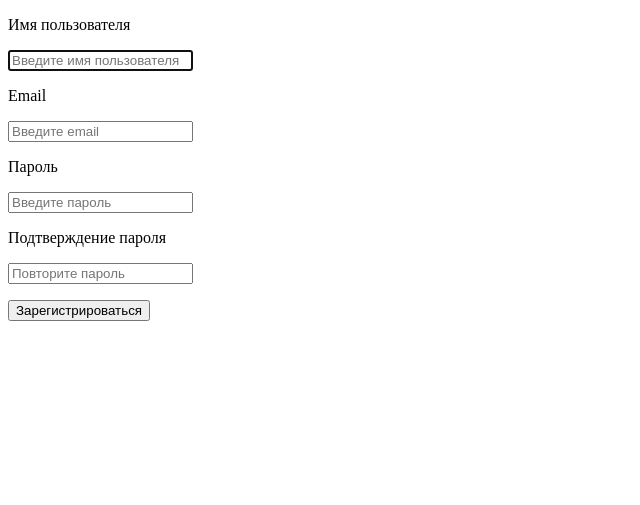
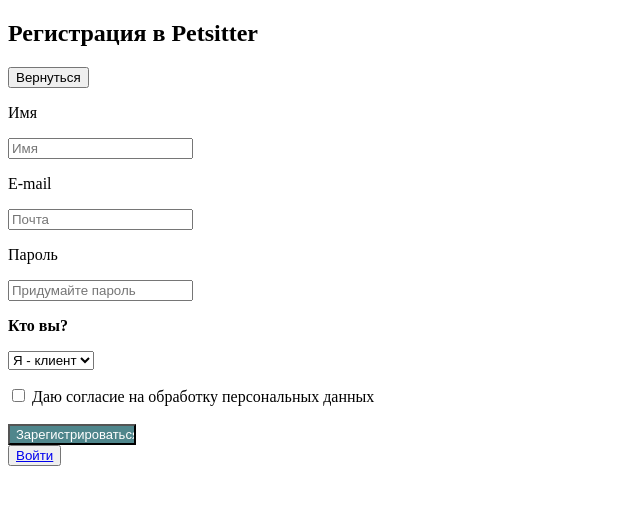
Before and after one commit to bioRival/pet-sitters, a Django app: page /user/signup/ in a window 1280 px wide. Shown: the top 505 px of the page, without its empty margins (0-640 px from the left). Run offline with Django 5.2, Linux system fonts and the light colour scheme.

Commit message:
Сделана регистрация
Сделана регистрация. Чекбокс добавлен заглушкой. Так же оставила закладку под всплывающее сообщение об ошибке.

```diff
--- a/petsit/settings.py
+++ b/petsit/settings.py
@@ -165,3 +165,6 @@
 SPECTACULAR_SETTINGS = {
     "TITLE": "Django DRF Pet-Sitters",
 }
+
+MY_SUPER_ERROR = 80
+MESSAGE_LEVEL = MY_SUPER_ERROR
--- a/templates/user_app/signup.html
+++ b/templates/user_app/signup.html
@@ -6,28 +6,52 @@
 </head>
 <body>
 {% block content %}
-<div class="form-section container mt-3 justify-content-center d-flex">
-<div class="col-lg-4 col-sm-12">
-<form method="post">
+<h2>Регистрация в Petsitter</h2>
+        <input type="button" onclick="history.back();" class="btn btn-outline-secondary btn-sm" value="Вернуться"/>
+<form class="container mt-4" method="POST" enctype="multipart/form-data">
     {% csrf_token %}
-    {% if form.non_field_errors %}
-        <div class="alert alert-danger">
-            {{ form.non_field_errors }}
+
+       <div class="row mt-4">
+        <div class="form-group col-md-6">
+            <p><label>Имя</label></p>
+            <input type="text" class="form-control" name="first_name" id="first_name" placeholder="Имя"
+                value="{{customer.user.first_name}}" required>
         </div>
-    {% endif %}
-    {% for field in form %}
-        <p class="form-label">{{ field.label }}</p>
-        <p>{{ field }}</p>
-        {% if field.errors %}
-            <ul class="alert alert-danger">
-                {{ field.errors }}
-            </ul>
-        {% endif %}
-    {% endfor %}
-    <button type="submit" class="btn btn-outline-success">Зарегистрироваться</button>
+   </div>
+
+   <div class="row mt-4">
+        <div class="form-group col-md-6">
+            <p><label>E-mail</label></p>
+            <input type="email" class="form-control" name="email" id="email" placeholder="Почта" required>
+        </div>
+   </div>
+
+    <div class="row mt-4">
+        <div class="form-group col-md-6">
+            <p><label>Пароль</label></p>
+            <input type="password" class="form-control" name="password1" id="password1" placeholder="Придумайте пароль" required>
+        </div>
+    </div>
+
+    <div>
+           <p><strong>Кто вы?</strong></p>
+   <p><select name="user_type">
+    <option value="заказчик" selected>Я - клиент</option>
+    <option value="исполнитель">Я - ситтер</option>
+   </select></p>
+    </div>
+
+    <div>
+        <label>
+          <input type="checkbox" name="">
+          Даю согласие на обработку персональных данных
+        </label>
+    </div>
+    <br>
+<input type="submit" value="Зарегистрироваться" class="btn" style="background-color: #4f868c; color: white; font-size: small; width: 8rem;">
+    <br>
+            <button> <a href="{% url 'user_app:login' %}">Войти</a> </button>
 </form>
-</div>
-</div>
 {% endblock content %}
 </body>
 </html>
--- a/user_app/urls.py
+++ b/user_app/urls.py
@@ -7,5 +7,5 @@
 urlpatterns = [
     path('login/', views.CustomLoginView.as_view(), name='login'),
     path('logout/', LogoutView.as_view(), name='logout'),
-    path('signup/', views.CustomRegistrationView.as_view(), name='signup'),
+    path('signup/', views.customer_signup, name='signup'),
 ]
--- a/user_app/views.py
+++ b/user_app/views.py
@@ -1,10 +1,17 @@
-from django.contrib.auth import logout
+from django.conf import settings
+from django.contrib import messages
+from django.contrib.auth import logout, authenticate, login
+from django.contrib.auth.models import User
 from django.contrib.auth.views import LoginView
-from django.shortcuts import redirect
+
+from django.core.mail import send_mail
+from django.http import HttpResponseRedirect
+from django.shortcuts import redirect, render
 from django.urls import reverse_lazy
 from django.views import View
 from django.views.generic import CreateView
 
+from core.models import Customer
 from user_app.forms import LoginForm, RegistrationForm
 
 
@@ -23,14 +30,55 @@
         return redirect('home')
 
 
-class CustomRegistrationView(CreateView):
-    form_class = RegistrationForm
-    template_name = 'user_app/signup.html'
-    extra_context = {'title': 'Регистрация на сайте'}
+# class CustomRegistrationView(CreateView):
+#     form_class = RegistrationForm
+#     template_name = 'user_app/signup.html'
+#     extra_context = {'title': 'Регистрация на сайте'}
+#
+#     def get_success_url(self):
+#         return reverse_lazy('user_app:login')
+#
+#     def form_valid(self, form):
+#         user = form.save()
+#         return super().form_valid(form)
 
-    def get_success_url(self):
-        return reverse_lazy('user_app:login')
 
-    def form_valid(self, form):
-        user = form.save()
-        return super().form_valid(form)
+def customer_signup(request):
+    if request.method == "POST":
+        username = request.POST['email']
+        first_name = request.POST['first_name']
+        email = request.POST['email']
+        password1 = request.POST['password1']
+        # password2 = request.POST['password2']
+        user_type = request.POST['user_type']
+
+        if User.objects.filter(username=email).exists():
+            messages.error(request, 'Этот e-mail уже занят.')
+            return redirect('/user/signup')
+
+        # if password1 != password2:
+        #     messages.error(request, "Неправильный пароль.")
+        #     return redirect('/customer_signup')
+
+        user = User.objects.create_user(username=username, first_name=first_name,
+                                        password=password1, email=email)
+        customers = Customer.objects.create(user=user, user_type=user_type)
+
+        # user = User.objects.create_user(first_name=first_name, last_name=last_name, username=username,
+        #                                 password=password1, email=email)
+        # customers = Customer.objects.create(user=user, phone=phone, location=location, image=image, user_type=user_type)
+        user.save()
+        customers.save()
+        send_mail(
+            subject='Регистрация пройдена успешно',
+            message=f'Здравствуйте! Вы успешно зарегистрированы на сайте petsitters.ru.',
+            from_email=settings.DEFAULT_FROM_EMAIL,
+            recipient_list=[user.email]
+        )
+        username = request.POST['email']
+        password = request.POST['password1']
+        user = authenticate(username=username, password=password)
+        login(request, user)
+
+        return HttpResponseRedirect('/')
+    return render(request, "user_app/signup.html")
```
Also changed, not shown: core/models.py (+9 -9 lines), db.sqlite3.
